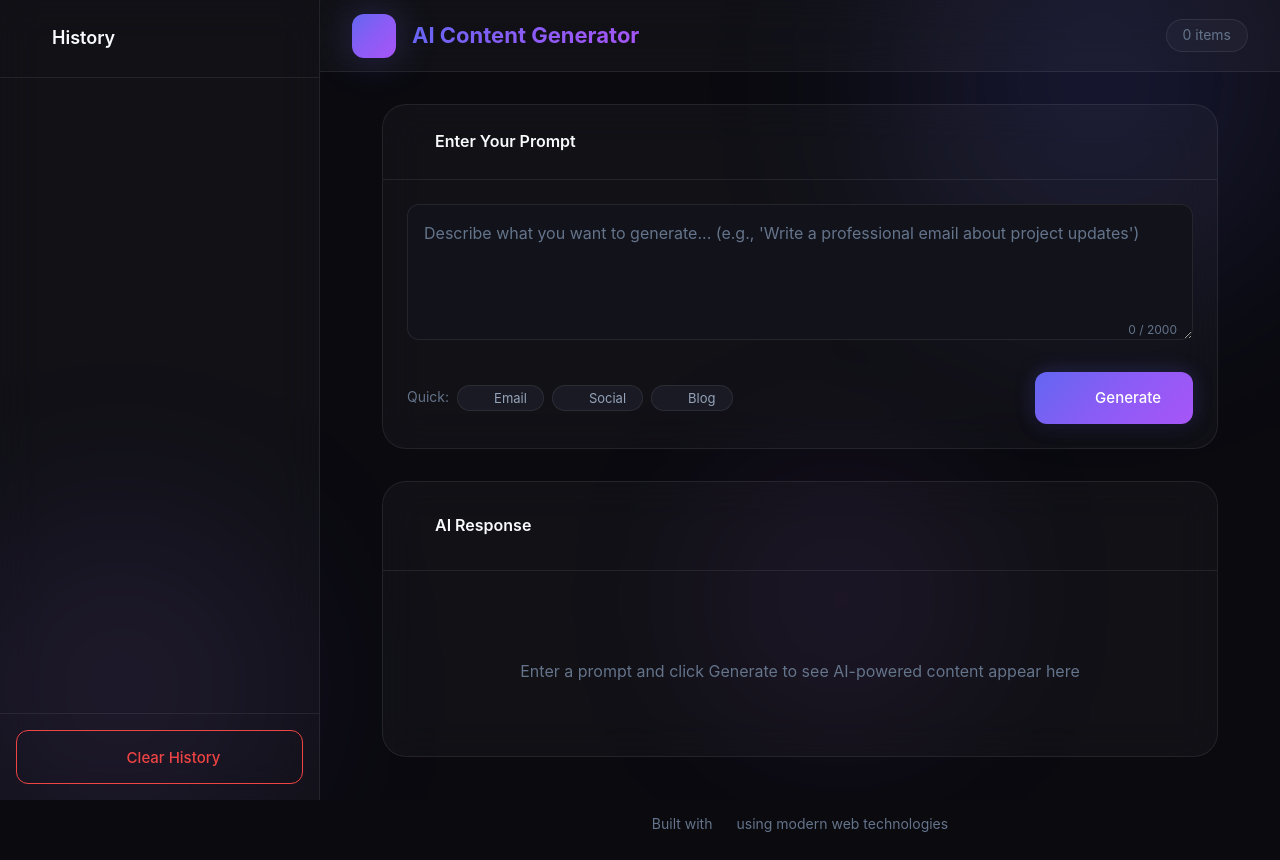
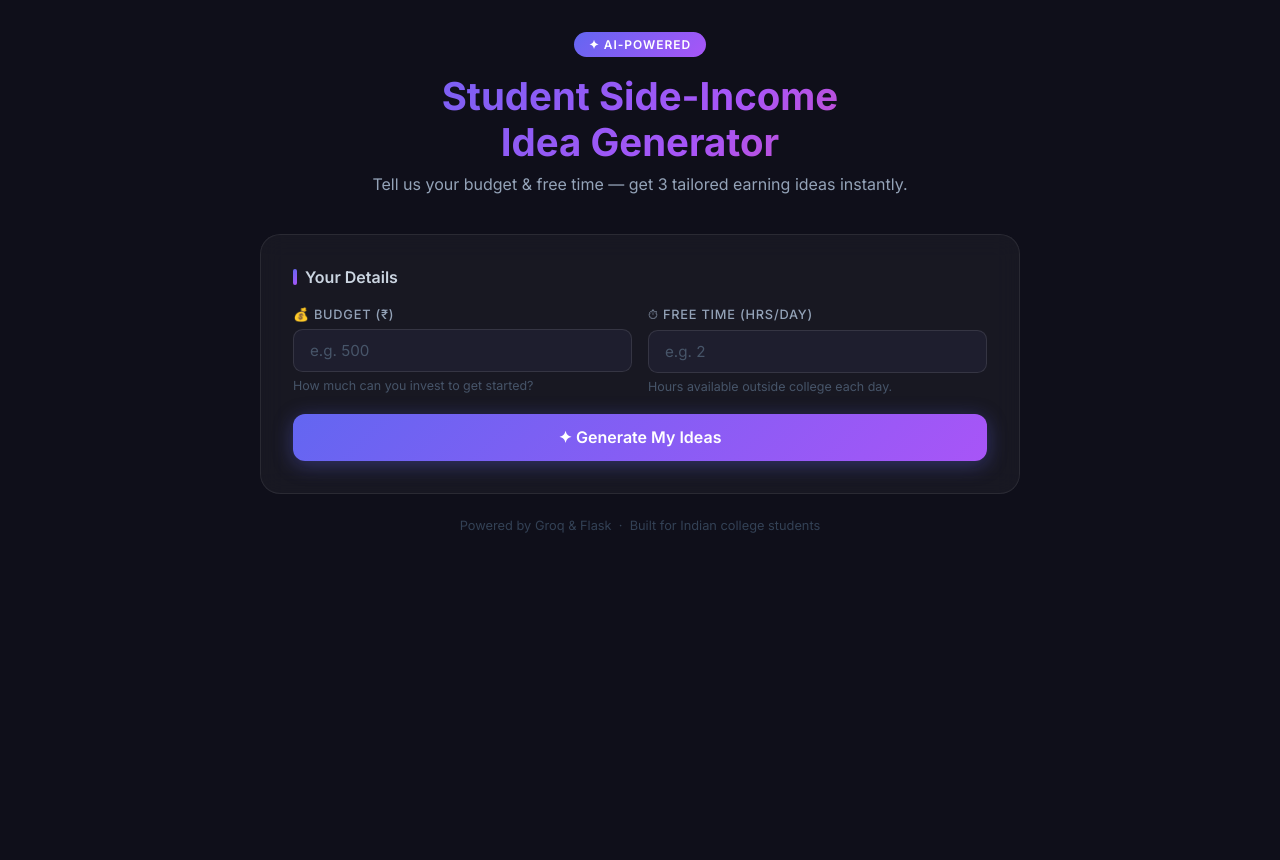
Before and after one commit to gaurav5220/student-earning-ai, a Flask app: page / in a window 1280 px wide. After the commit the page ends 533 px from the top, so only its background shows below. Run offline with Flask 3, Linux system fonts and the light colour scheme.

Commit message:
fix: remove duplicate __main__ block and replace mismatched index.html

```diff
--- a/app.py
+++ b/app.py
@@ -48,7 +48,4 @@ Do NOT keep it short.
 
 
 if __name__ == "__main__":
- import os
-
-if __name__ == "__main__":
     app.run(debug=True)
--- a/templates/index.html
+++ b/templates/index.html
@@ -3,192 +3,268 @@
 <head>
     <meta charset="UTF-8">
     <meta name="viewport" content="width=device-width, initial-scale=1.0">
-    <title>AI Content Generator</title>
-    <link rel="stylesheet" href="style.css">
-    <!-- Google Fonts -->
-    <link rel="preconnect" href="[fonts.googleapis.com](https://fonts.googleapis.com)">
-    <link rel="preconnect" href="[fonts.gstatic.com](https://fonts.gstatic.com)" crossorigin>
-    <link href="[fonts.googleapis.com](https://fonts.googleapis.com/css2?family=Inter:wght@300;400;500;600;700&display=swap)" rel="stylesheet">
-    <!-- Lucide Icons -->
-    <script src="[unpkg.com](https://unpkg.com/lucide@latest)"></script>
+    <title>Student Side-Income Idea Generator</title>
+    <link rel="preconnect" href="https://fonts.googleapis.com">
+    <link rel="preconnect" href="https://fonts.gstatic.com" crossorigin>
+    <link href="https://fonts.googleapis.com/css2?family=Inter:wght@300;400;500;600;700&display=swap" rel="stylesheet">
+    <style>
+        *, *::before, *::after { box-sizing: border-box; margin: 0; padding: 0; }
+
+        body {
+            font-family: 'Inter', sans-serif;
+            background: #0f0f1a;
+            color: #f1f5f9;
+            min-height: 100vh;
+            display: flex;
+            flex-direction: column;
+            align-items: center;
+            padding: 2rem 1rem;
+        }
+
+        .container {
+            width: 100%;
+            max-width: 760px;
+        }
+
+        /* ── Header ── */
+        header {
+            text-align: center;
+            margin-bottom: 2.5rem;
+        }
+
+        .badge {
+            display: inline-block;
+            background: linear-gradient(135deg, #6366f1, #a855f7);
+            color: #fff;
+            font-size: 0.75rem;
+            font-weight: 600;
+            letter-spacing: 0.08em;
+            text-transform: uppercase;
+            padding: 0.3rem 0.9rem;
+            border-radius: 9999px;
+            margin-bottom: 1rem;
+        }
+
+        header h1 {
+            font-size: clamp(1.6rem, 4vw, 2.4rem);
+            font-weight: 700;
+            background: linear-gradient(135deg, #6366f1 0%, #a855f7 60%, #ec4899 100%);
+            -webkit-background-clip: text;
+            -webkit-text-fill-color: transparent;
+            background-clip: text;
+            line-height: 1.2;
+            margin-bottom: 0.6rem;
+        }
+
+        header p {
+            color: #94a3b8;
+            font-size: 1rem;
+        }
+
+        /* ── Card ── */
+        .card {
+            background: rgba(255, 255, 255, 0.04);
+            border: 1px solid rgba(255, 255, 255, 0.08);
+            border-radius: 1.25rem;
+            padding: 2rem;
+            margin-bottom: 1.5rem;
+            backdrop-filter: blur(12px);
+        }
+
+        .card h2 {
+            font-size: 1rem;
+            font-weight: 600;
+            color: #cbd5e1;
+            margin-bottom: 1.25rem;
+            display: flex;
+            align-items: center;
+            gap: 0.5rem;
+        }
+
+        .card h2::before {
+            content: '';
+            display: inline-block;
+            width: 4px;
+            height: 1rem;
+            background: linear-gradient(135deg, #6366f1, #a855f7);
+            border-radius: 2px;
+        }
+
+        /* ── Form ── */
+        .form-grid {
+            display: grid;
+            grid-template-columns: 1fr 1fr;
+            gap: 1rem;
+            margin-bottom: 1.25rem;
+        }
+
+        @media (max-width: 520px) {
+            .form-grid { grid-template-columns: 1fr; }
+        }
+
+        .field label {
+            display: block;
+            font-size: 0.8rem;
+            font-weight: 500;
+            color: #94a3b8;
+            margin-bottom: 0.4rem;
+            text-transform: uppercase;
+            letter-spacing: 0.06em;
+        }
+
+        .field input {
+            width: 100%;
+            padding: 0.7rem 1rem;
+            background: #1e1e2e;
+            border: 1px solid rgba(255, 255, 255, 0.1);
+            border-radius: 0.6rem;
+            color: #f1f5f9;
+            font-family: inherit;
+            font-size: 0.95rem;
+            transition: border-color 0.2s, box-shadow 0.2s;
+        }
+
+        .field input::placeholder { color: #475569; }
+
+        .field input:focus {
+            outline: none;
+            border-color: #6366f1;
+            box-shadow: 0 0 0 3px rgba(99, 102, 241, 0.2);
+        }
+
+        .hint {
+            font-size: 0.78rem;
+            color: #475569;
+            margin-top: 0.35rem;
+        }
+
+        /* ── Button ── */
+        .btn {
+            display: inline-flex;
+            align-items: center;
+            justify-content: center;
+            gap: 0.5rem;
+            width: 100%;
+            padding: 0.85rem 1.5rem;
+            background: linear-gradient(135deg, #6366f1, #a855f7);
+            color: #fff;
+            font-family: inherit;
+            font-size: 1rem;
+            font-weight: 600;
+            border: none;
+            border-radius: 0.75rem;
+            cursor: pointer;
+            transition: opacity 0.2s, transform 0.15s, box-shadow 0.2s;
+            box-shadow: 0 4px 20px rgba(99, 102, 241, 0.35);
+        }
+
+        .btn:hover { opacity: 0.9; transform: translateY(-1px); box-shadow: 0 6px 28px rgba(99, 102, 241, 0.45); }
+        .btn:active { transform: translateY(0); }
+
+        /* ── Result ── */
+        .result-card {
+            background: rgba(255, 255, 255, 0.03);
+            border: 1px solid rgba(99, 102, 241, 0.25);
+            border-radius: 1.25rem;
+            padding: 2rem;
+            margin-bottom: 1.5rem;
+        }
+
+        .result-card h2 {
+            font-size: 1rem;
+            font-weight: 600;
+            color: #a5b4fc;
+            margin-bottom: 1.25rem;
+            display: flex;
+            align-items: center;
+            gap: 0.5rem;
+        }
+
+        .result-card h2::before {
+            content: '';
+            display: inline-block;
+            width: 4px;
+            height: 1rem;
+            background: linear-gradient(135deg, #6366f1, #a855f7);
+            border-radius: 2px;
+        }
+
+        .result-body {
+            color: #cbd5e1;
+            font-size: 0.95rem;
+            line-height: 1.8;
+            white-space: pre-wrap;
+            word-break: break-word;
+        }
+
+        /* ── Footer ── */
+        footer {
+            text-align: center;
+            color: #334155;
+            font-size: 0.8rem;
+            margin-top: 1rem;
+        }
+    </style>
 </head>
 <body>
-    <div class="app-container">
-        <!-- Animated Background -->
-        <div class="background-effects">
-            <div class="gradient-orb orb-1"></div>
-            <div class="gradient-orb orb-2"></div>
-            <div class="gradient-orb orb-3"></div>
+    <div class="container">
+
+        <!-- ── Header ── -->
+        <header>
+            <div class="badge">✦ AI-Powered</div>
+            <h1>Student Side-Income<br>Idea Generator</h1>
+            <p>Tell us your budget &amp; free time — get 3 tailored earning ideas instantly.</p>
+        </header>
+
+        <!-- ── Input Card ── -->
+        <div class="card">
+            <h2>Your Details</h2>
+            <form method="POST" action="/">
+                <div class="form-grid">
+                    <div class="field">
+                        <label for="budget">💰 Budget (₹)</label>
+                        <input
+                            type="text"
+                            id="budget"
+                            name="budget"
+                            placeholder="e.g. 500"
+                            required
+                            value="{{ request.form.get('budget', '') }}"
+                        >
+                        <p class="hint">How much can you invest to get started?</p>
+                    </div>
+                    <div class="field">
+                        <label for="time">⏱ Free Time (hrs/day)</label>
+                        <input
+                            type="text"
+                            id="time"
+                            name="time"
+                            placeholder="e.g. 2"
+                            required
+                            value="{{ request.form.get('time', '') }}"
+                        >
+                        <p class="hint">Hours available outside college each day.</p>
+                    </div>
+                </div>
+                <button type="submit" class="btn">
+                    ✦ Generate My Ideas
+                </button>
+            </form>
         </div>
 
-        <!-- Sidebar - History Panel -->
-        <aside class="sidebar" id="sidebar">
-            <div class="sidebar-header">
-                <div class="sidebar-title">
-                    <i data-lucide="history" class="icon"></i>
-                    <h2>History</h2>
-                </div>
-                <button class="btn-icon" id="closeSidebar" aria-label="Close sidebar">
-                    <i data-lucide="x" class="icon"></i>
-                </button>
-            </div>
+        <!-- ── Result Card ── -->
+        {% if result %}
+        <div class="result-card">
+            <h2>Your Personalised Ideas</h2>
+            <div class="result-body">{{ result }}</div>
+        </div>
+        {% endif %}
 
-            <div class="history-list" id="historyList">
-                <!-- History items will be dynamically inserted here -->
-            </div>
+        <!-- ── Footer ── -->
+        <footer>
+            <p>Powered by Groq &amp; Flask &nbsp;·&nbsp; Built for Indian college students</p>
+        </footer>
 
-            <div class="sidebar-footer">
-                <button class="btn btn-danger" id="clearHistory">
-                    <i data-lucide="trash-2" class="icon"></i>
-                    Clear History
-                </button>
-            </div>
-        </aside>
-
-        <!-- Sidebar Overlay (mobile) -->
-        <div class="sidebar-overlay" id="sidebarOverlay"></div>
-
-        <!-- Main Content -->
-        <main class="main-content">
-            <!-- Header -->
-            <header class="header">
-                <button class="btn-icon" id="openSidebar" aria-label="Open history">
-                    <i data-lucide="menu" class="icon"></i>
-                </button>
-
-                <div class="logo">
-                    <div class="logo-icon">
-                        <i data-lucide="sparkles" class="icon"></i>
-                    </div>
-                    <h1>AI Content Generator</h1>
-                </div>
-
-                <div class="header-actions">
-                    <span class="history-count" id="historyCount">0 items</span>
-                </div>
-            </header>
-
-            <!-- Generator Section -->
-            <section class="generator-section">
-                <!-- Input Card -->
-                <div class="card input-card">
-                    <div class="card-header">
-                        <i data-lucide="pen-line" class="icon"></i>
-                        <h3>Enter Your Prompt</h3>
-                    </div>
-                    <div class="card-body">
-                        <div class="input-wrapper">
-                            <textarea
-                                id="promptInput"
-                                placeholder="Describe what you want to generate... (e.g., 'Write a professional email about project updates')"
-                                rows="4"
-                            ></textarea>
-                            <div class="char-count">
-                                <span id="charCount">0</span> / 2000
-                            </div>
-                        </div>
-
-                        <div class="input-actions">
-                            <div class="quick-prompts">
-                                <span class="quick-label">Quick:</span>
-                                <button class="chip" data-prompt="Write a professional email">
-                                    <i data-lucide="mail" class="icon-sm"></i>
-                                    Email
-                                </button>
-                                <button class="chip" data-prompt="Create a social media post">
-                                    <i data-lucide="share-2" class="icon-sm"></i>
-                                    Social
-                                </button>
-                                <button class="chip" data-prompt="Write a blog introduction">
-                                    <i data-lucide="file-text" class="icon-sm"></i>
-                                    Blog
-                                </button>
-                            </div>
-
-                            <button class="btn btn-primary" id="generateBtn">
-                                <i data-lucide="wand-2" class="icon"></i>
-                                Generate
-                            </button>
-                        </div>
-                    </div>
-                </div>
-
-                <!-- Output Card -->
-                <div class="card output-card" id="outputCard">
-                    <div class="card-header">
-                        <div class="output-title">
-                            <i data-lucide="bot" class="icon"></i>
-                            <h3>AI Response</h3>
-                        </div>
-                        <div class="output-actions" id="outputActions">
-                            <button class="btn-icon" id="regenerateBtn" title="Regenerate">
-                                <i data-lucide="refresh-cw" class="icon"></i>
-                            </button>
-                            <button class="btn-icon" id="copyBtn" title="Copy to clipboard">
-                                <i data-lucide="copy" class="icon"></i>
-                            </button>
-                            <button class="btn-icon" id="downloadBtn" title="Download as .txt">
-                                <i data-lucide="download" class="icon"></i>
-                            </button>
-                        </div>
-                    </div>
-                    <div class="card-body">
-                        <!-- Empty State -->
-                        <div class="empty-state" id="emptyState">
-                            <div class="empty-icon">
-                                <i data-lucide="message-square-plus" class="icon-lg"></i>
-                            </div>
-                            <p>Enter a prompt and click Generate to see AI-powered content appear here</p>
-                        </div>
-
-                        <!-- Loading State -->
-                        <div class="loading-state hidden" id="loadingState">
-                            <div class="loading-spinner">
-                                <div class="spinner"></div>
-                            </div>
-                            <p class="loading-text">Generating your content<span class="loading-dots"></span></p>
-                        </div>
-
-                        <!-- Output Content -->
-                        <div class="output-content hidden" id="outputContent">
-                            <div class="output-text" id="outputText"></div>
-                            <div class="output-meta" id="outputMeta">
-                                <span class="meta-item">
-                                    <i data-lucide="clock" class="icon-sm"></i>
-                                    <span id="generatedTime"></span>
-                                </span>
-                                <span class="meta-item">
-                                    <i data-lucide="type" class="icon-sm"></i>
-                                    <span id="wordCount">0 words</span>
-                                </span>
-                            </div>
-                        </div>
-
-                        <!-- Error State -->
-                        <div class="error-state hidden" id="errorState">
-                            <div class="error-icon">
-                                <i data-lucide="alert-circle" class="icon-lg"></i>
-                            </div>
-                            <p class="error-message" id="errorMessage">Something went wrong</p>
-                            <button class="btn btn-secondary" id="retryBtn">
-                                <i data-lucide="refresh-cw" class="icon"></i>
-                                Try Again
-                            </button>
-                        </div>
-                    </div>
-                </div>
-            </section>
-
-            <!-- Footer -->
-            <footer class="footer">
-                <p>Built with <i data-lucide="heart" class="icon-sm heart-icon"></i> using modern web technologies</p>
-            </footer>
-        </main>
     </div>
-
-    <!-- Toast Notification -->
-    <div class="toast-container" id="toastContainer"></div>
-
-    <script src="script.js"></script>
 </body>
 </html>
```
